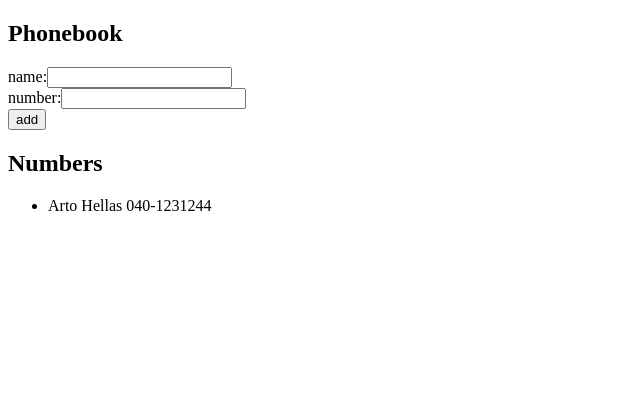
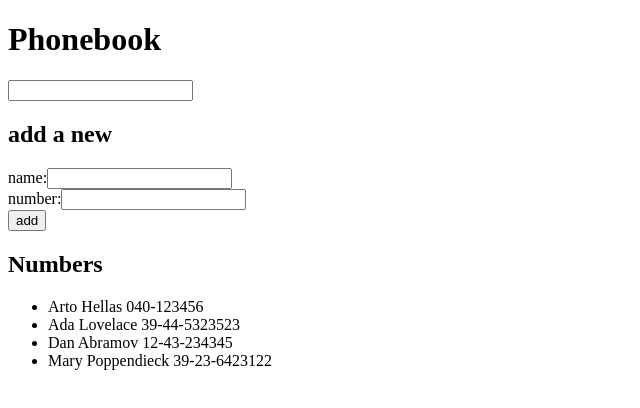
Before and after one commit to Jeemlei/FullStack2021k, a React (Create React App) app in the folder osa2/puhelinluettelo/: page / in a window 1280 px wide. Shown: the top 408 px of the page, without its empty margins (0-640 px from the left). Built offline with nearby package versions, Linux system fonts and the light colour scheme.

Commit message:
osa2 tehtävä 9

```diff
--- a/osa2/puhelinluettelo/src/App.js
+++ b/osa2/puhelinluettelo/src/App.js
@@ -2,11 +2,12 @@
 
 const App = () => {
   const [persons, setPersons] = useState([
-    {
-      name: 'Arto Hellas',
-      number: '040-1231244'
-    }
+    { name: 'Arto Hellas', number: '040-123456' },
+    { name: 'Ada Lovelace', number: '39-44-5323523' },
+    { name: 'Dan Abramov', number: '12-43-234345' },
+    { name: 'Mary Poppendieck', number: '39-23-6423122' }
   ])
+  const [filter, setNewFilter] = useState('')
   const [newName, setNewName] = useState('')
   const [newNumber, setNewNumber] = useState('')
 
@@ -27,13 +28,22 @@
     }
   }
 
+  const handleFilter = (event) => setNewFilter(event.target.value)
+
   const handleNameInput = (event) => setNewName(event.target.value)
 
   const handleNumberInput = (event) => setNewNumber(event.target.value)
 
   return (
     <div>
-      <h2>Phonebook</h2>
+      <h1>Phonebook</h1>
+      <div>
+        <input
+          value={filter}
+          onChange={handleFilter}
+        />
+      </div>
+      <h2>add a new</h2>
       <form onSubmit={addPerson}>
         <div>
           <div>name:
@@ -55,13 +65,14 @@
       </form>
       <h2>Numbers</h2>
       <ul>
-        {persons.map(person =>
+        {persons.filter(person =>
+          person.name.toLowerCase().includes(filter.toLowerCase())
+        ).map(person =>
           <li key={person.name}>{person.name} {person.number}</li>
         )}
       </ul>
     </div>
   )
-
 }
 
 export default App
```
